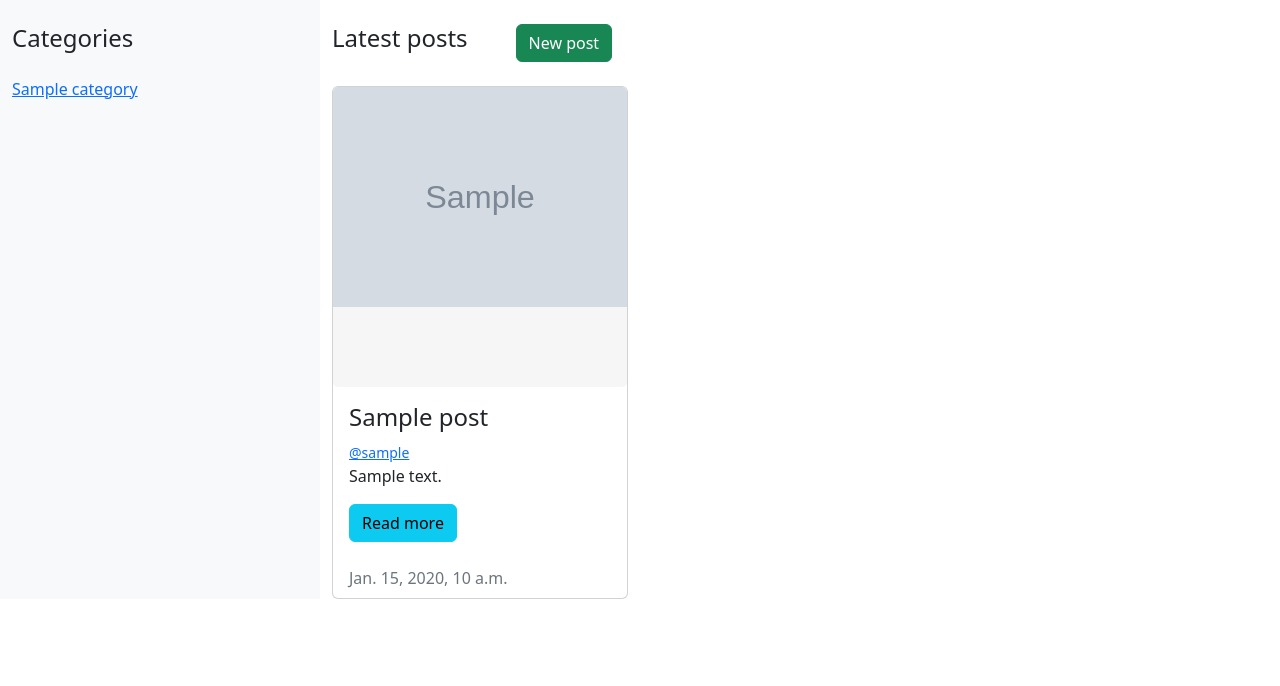
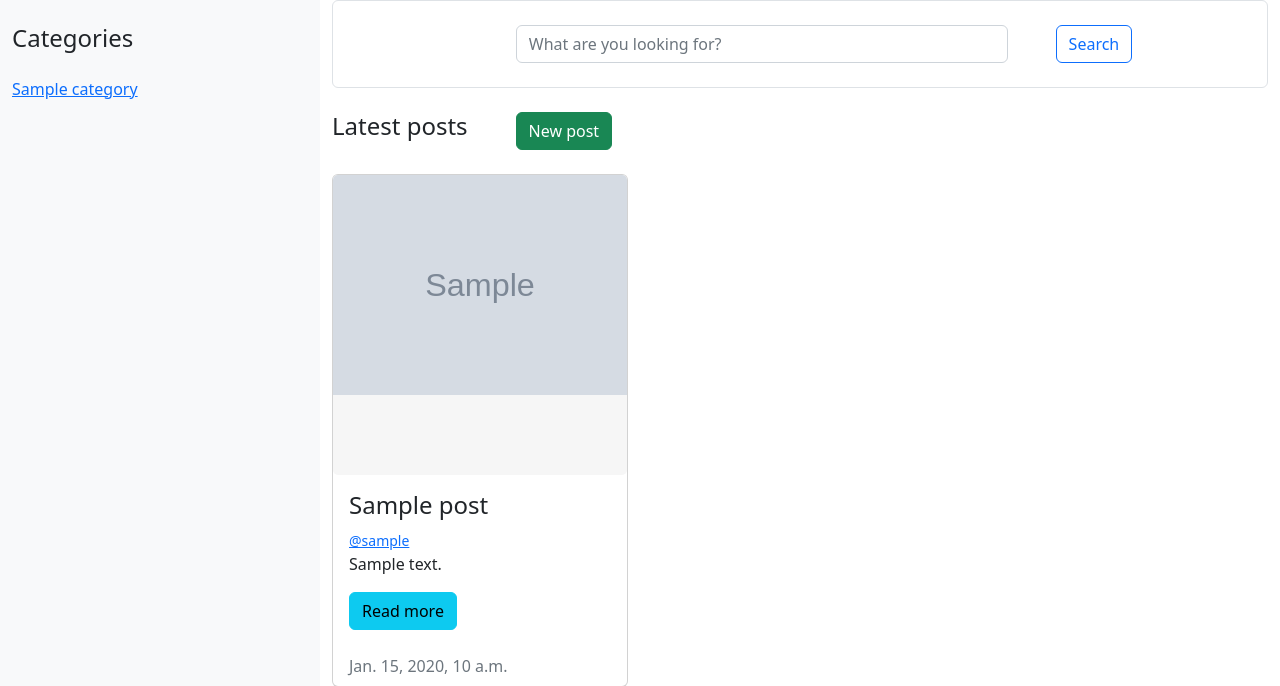
Before and after one commit to shehab0717/django-blog, a Django app: page / in a window 1280 px wide. Shown: the part 56-742 px from the top of the page. Run offline with Django 4.2, Linux system fonts and the light colour scheme; tables that the repository leaves empty hold one stand-in row (values such as "Sample post"); grey boxes marked "Sample" are stand-in pictures.

Commit message:
search in posts

```diff
--- a/Blog/main/templates/home.html
+++ b/Blog/main/templates/home.html
@@ -8,6 +8,14 @@
         {% include 'category/list.html' %}
     </div>
     <div class="col-9">
+        <div class="rounded border p-4">
+            <form action="" method="GET">
+                <div class="d-flex w-75 m-auto">
+                    <input type="text" class="form-control mx-5" placeholder="What are you looking for?" name="search">
+                    <input class="btn btn-outline-primary" type="submit" value="Search">
+                </div>
+            </form>
+        </div>
         <div class="d-flex align-content-center mt-4">
             <h4 class="">Latest posts</h4>
             <a class="btn btn-success ms-5" href="{% url 'post_create' %}">New post</a>
--- a/Blog/main/views.py
+++ b/Blog/main/views.py
@@ -9,6 +9,8 @@ from django.contrib.auth.models import Group
 from django.contrib.auth.forms import AuthenticationForm
 from django.contrib import messages
 from .models import UserStatus
+from django.db.models import Q
+
 
 def _check_groups():
     for g in settings.GROUPS:
@@ -16,6 +18,7 @@ def _check_groups():
         if not group:
             group = Group(name=g['NAME'])
             group.save()
+
 
 def _register_post(request):
     form = RegisterForm(request.POST)
@@ -25,7 +28,7 @@ def _register_post(request):
         group = Group.objects.get(name='default')
         user.save()
         group.user_set.add(user)
-        u_status = UserStatus(user = user)
+        u_status = UserStatus(user=user)
         u_status.save()
         return redirect(reverse('custom_login'))
     return render(request, 'registration/register.html', {'form': form})
@@ -43,7 +46,8 @@ def register_view(request):
 
 
 def home_view(request):
-    posts = Post.get_all(request.user)
+    search = request.GET['search'] if 'search' in request.GET else ''
+    posts = Post.get_all(request.user, search=search)
     categories = Category.objects.all()
     return render(request, 'home.html', {'posts': posts, 'categories': categories})
 
@@ -53,19 +57,18 @@ def log_out(request):
     return redirect(reverse('custom_login'))
 
 
-
 def login(request):
     if request.user.is_authenticated:
         return redirect(reverse('home'))
 
     form = AuthenticationForm()
     if request.method == 'POST':
-        form = AuthenticationForm(data = request.POST)
+        form = AuthenticationForm(data=request.POST)
         if form.is_valid():
             username = request.POST['username']
             password = request.POST['password']
 
-            user = authenticate(username = username, password = password)
+            user = authenticate(username=username, password=password)
 
             if user is not None:
                 print('found user')
@@ -73,5 +76,6 @@ def login(request):
                     dlogin(request, user)
                     return redirect(reverse('home'))
                 else:
-                    form.add_error(field=None, error='This user is blocked, contact the admin to help you')
+                    form.add_error(
+                        field=None, error='This user is blocked, contact the admin to help you')
     return render(request, 'registration/login.html', {'form': form})
--- a/Blog/post/models.py
+++ b/Blog/post/models.py
@@ -4,29 +4,32 @@ from django.contrib.auth.models import User
 from category.models import Category
 from tag.models import Tag
 from badword.models import BadWord
-
+from django.db.models import Q
 
 
 class Post(models.Model):
     title = models.CharField(max_length=100)
     content = models.TextField()
-    image = models.ImageField(upload_to= 'images/', null=True, blank=True)
+    image = models.ImageField(upload_to='images/', null=True, blank=True)
     tags = models.ManyToManyField(Tag, blank=True)
     category_id = models.ForeignKey(Category, on_delete=models.CASCADE)
-    author_id = models.ForeignKey(User, on_delete= models.CASCADE)
+    author_id = models.ForeignKey(User, on_delete=models.CASCADE)
     created_at = models.DateTimeField(auto_now_add=True)
     updated_at = models.DateTimeField(auto_now=True)
 
     @classmethod
-    def get_all(cls, user):
+    def get_all(cls, user, search):
         if user.is_authenticated:
-            return Post.objects.filter(category_id__in = user.category_set.all())
+            posts = Post.objects.filter(Q(title__icontains=search) | Q(content__icontains=search), category_id__in=user.category_set.all())
+            return posts
+            # return Post.objects.filter(category_id__in = user.category_set.all())
         return Post.objects.all()
+
     @classmethod
     def get_by_category(cls, category_id):
-        category = get_object_or_404(Category, id = category_id)
+        category = get_object_or_404(Category, id=category_id)
         if category:
-            return Post.objects.filter(category_id = category)
+            return Post.objects.filter(category_id=category)
         return None
 
     def get_details(self):
@@ -35,7 +38,7 @@ class Post(models.Model):
             'comments': self.comment_set.all(),
             'likes': PostReaction.likes(self.id),
             'dislikes': PostReaction.dislikes(self.id),
-            }
+        }
         return context
 
     def clean_title(self):
@@ -45,8 +48,7 @@ class Post(models.Model):
         return BadWord.clean(self.content)
 
     def user_reaction(self, user):
-        return PostReaction.objects.filter(post_id = self, user_id = user)
-
+        return PostReaction.objects.filter(post_id=self, user_id=user)
 
 
 class PostReaction(models.Model):
@@ -56,10 +58,11 @@ class PostReaction(models.Model):
 
     @classmethod
     def likes(cls, post_id):
-        return cls.objects.filter(post_id=post_id, liked = True)
+        return cls.objects.filter(post_id=post_id, liked=True)
+
     @classmethod
     def dislikes(cls, post_id):
-        return cls.objects.filter(post_id=post_id, liked = False)
+        return cls.objects.filter(post_id=post_id, liked=False)
 
 
 class Comment(models.Model):
@@ -68,7 +71,6 @@ class Comment(models.Model):
     post_id = models.ForeignKey(Post, on_delete=models.CASCADE)
     created_at = models.DateTimeField(auto_now_add=True)
     updated_at = models.DateTimeField(auto_now=True)
-
 
     def clean_text(self):
         return BadWord.clean(self.text)
```
